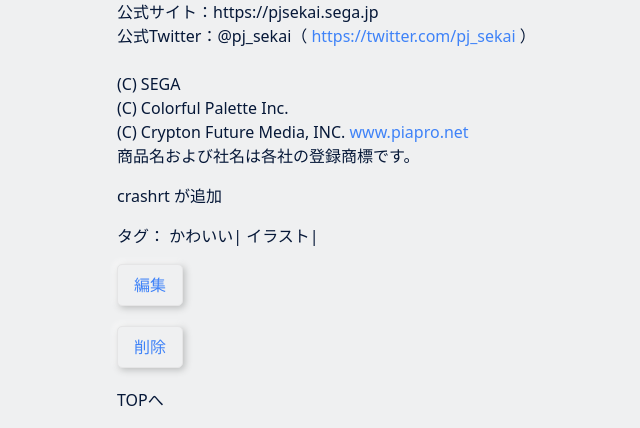
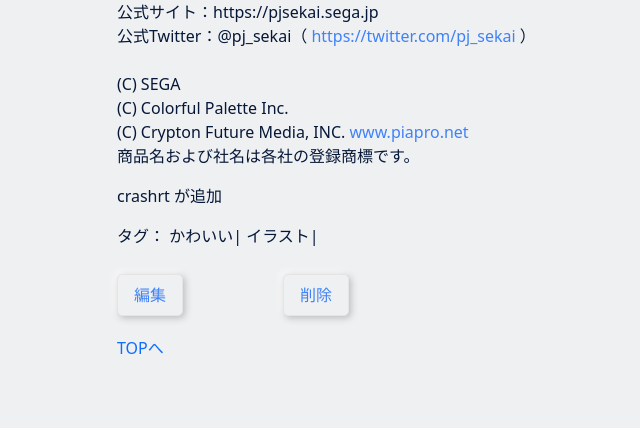
Before and after one commit to crashRT/MovieCollection, a Django app: page /detail/1 in a window 1280 px wide. Shown: the part 963-1391 px from the top of the page, without its empty margins (15-655 px from the left). After the commit the page ends 1317 px from the top, so only its background shows below. Run offline with Django 4.2, Linux system fonts and the light colour scheme; data comes from the database, SQL or seed files in the repository; some libraries are stand-ins or nearby versions; some web fonts are replaced.

Commit message:
detail ボタン調整

```diff
--- a/collection/templates/collection/detail.html
+++ b/collection/templates/collection/detail.html
@@ -28,6 +28,7 @@
     </p>
 
 
+    <div class="btn-group" role="group">
         <div class="button">
             <a href="{% url 'edit' movie.pk %}">
                 <button>編集</button>
@@ -38,10 +39,13 @@
                 <button class="" type="submit">削除</button>
             </a>
         </div>
+    </div>
 
+    <div>
         <a href="{% url 'index' %}">
-        <p>TOPへ</p>
+            <p class="text-primary">TOPへ</p>
         </a>
+    </div>
 
 </main>
 
```
Lines whose indentation alone changed are shown as unchanged.
